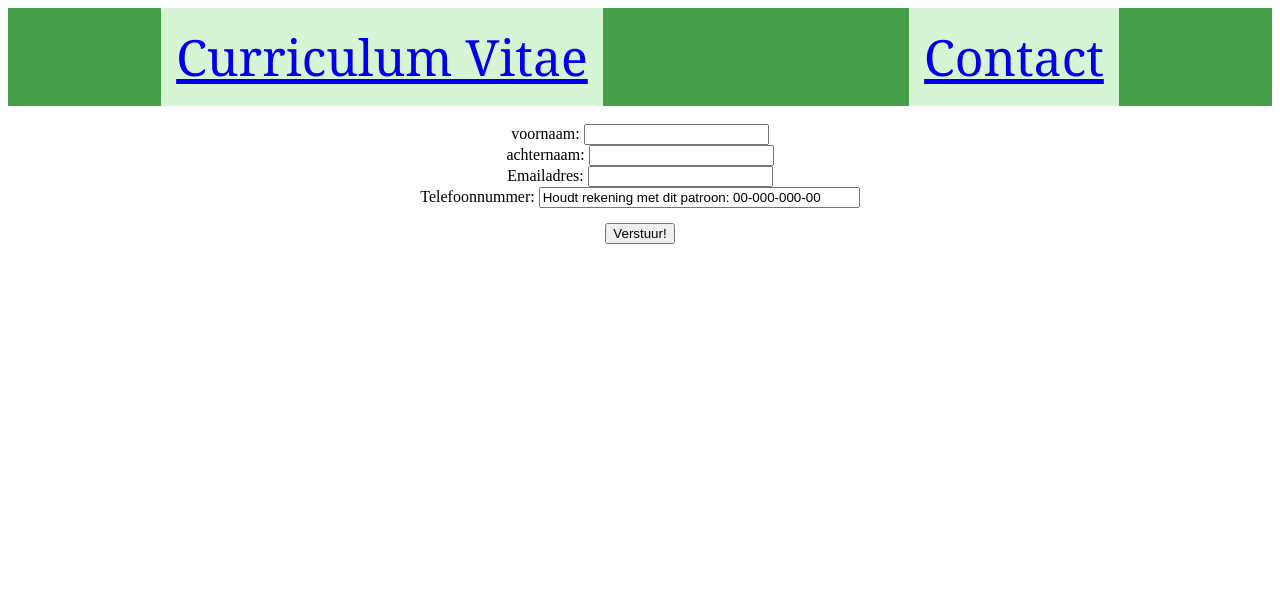
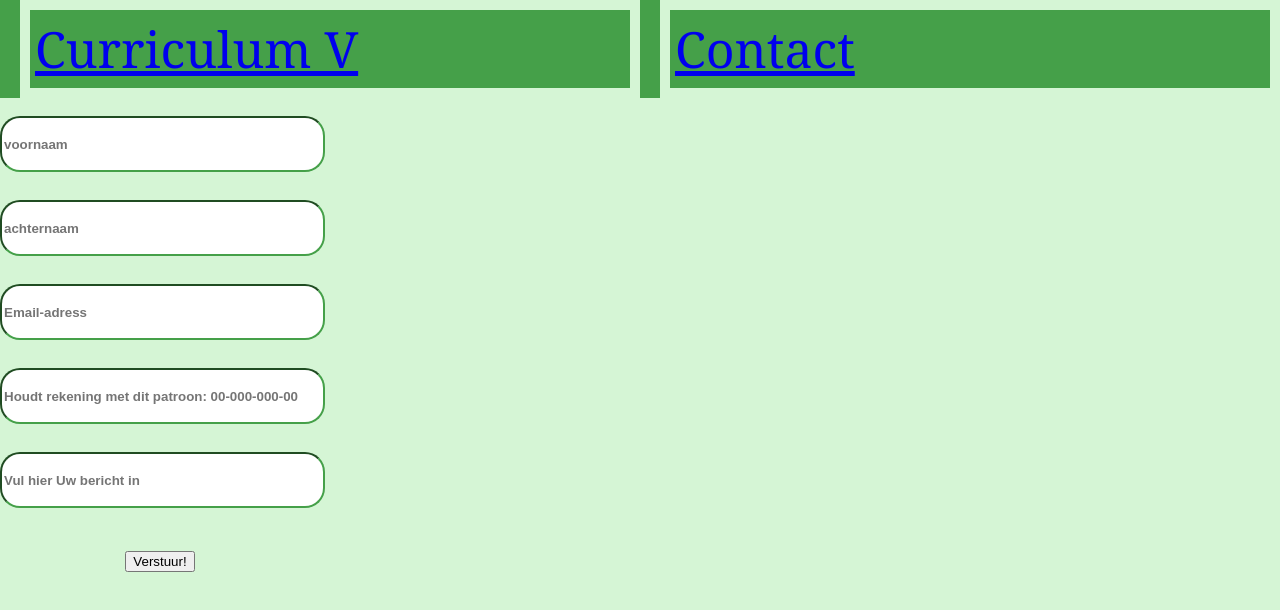
Before and after one commit to Kcalk04/studentversie, a plain HTML site: page ContactForm.html in a window 1280 px wide. Drawn offline with Linux system fonts and the light colour scheme.

Commit message:
CSS adjustmetns

```diff
--- a/ContactForm.html
+++ b/ContactForm.html
@@ -1,42 +1,55 @@
 <!DOCTYPE html>
 <html>
+
 <head>
     <meta charset="UTF-8">
     <title>CV Kiran Kok</title>
     <link rel="stylesheet" href="stylesheets/style.css">
     <meta name="viewport" content="width=device-width,initial-scale=1.0">
 </head>
+
 <body>
-    <div class="Header"><a class="headerItem" href="index.html">Curriculum Vitae</a> <a class="headerItem" href="ContactForm.html">Contact</a></div>
+    <div class="Header"><a class="headerItem" href="index.html">Curriculum V</a> <a class="headerItem"
+            href="ContactForm.html">Contact</a></div>
     <br>
-    <div align-content="center">
+   <div>
+    <section class="contactContainer">
+        <div>
              <form class="centration" action="http://localhost:3000/form" method="post" class="form-email">
+                <div class="formDivs"></div>
+                <div class="formDivs">
                     <label for="voornaam">
-                <span class="defaultSpacing">voornaam:</span>
-                <input type="voornaam" name="voornaam" id="voornaam" required minlength="3">
+                        <input class="formItem" type="voornaam" placeholder="voornaam" name="voornaam" id="voornaam" required minlength="3" size="37">
                         <span class="error" aria-live="polite"></span>
                     </label>
                     <br>
                     <label for="achternaam">
-                <span class="defaultSpacing">achternaam:</span>
-                <input type="achternaam" name="achternaam" id="achternaam" required minlength="3">
+                        <input class="formItem" type="achternaam" placeholder="achternaam" name="achternaam" id="achternaam" required minlength="3" size="37">
                         <span class="error" aria-live="polite"></span>
                     </label>
                     <br>
                     <label for="email">
-                <span class="defaultSpacing">Emailadres:</span>
-                <input type="email" name="email" id="email" required minlength="8">
+                        <input class="formItem" placeholder="Email-adress" type="email" name="email" id="email" required minlength="8" size="37">
                         <span class="error" aria-live="polite"></span>
                     </label>
                     <br>
-            <label class="defaultSpacing" for="phoneNumber">
-                <span class="defaultSpacing">Telefoonnummer: </span>
-                <input type="phonenumber" name="phoneNumber" id="phoneNumber" required pattern="^\d{2}-\d{8}$" value="Houdt rekening met dit patroon: 00-000-000-00" size="37">
+                    <label for="phoneNumber">
+                        <input class="formItem" type="phonenumber" name="phoneNumber" id="phoneNumber" required
+                            pattern="^\d{2}-\d{8}$" placeholder="Houdt rekening met dit patroon: 00-000-000-00" size="37">
+                        <span class="error" aria-live="polite"></span>
+                    </label>
+                    <br>
+                    <label for="messageBody">
+                        <input class="formItem" type="messageBody" name="messageBody" id="messageBody" required
+                            pattern="^\d{2}-\d{8}$" placeholder="Vul hier Uw bericht in" size="37">
                         <span class="error" aria-live="polite"></span>
                     </label>
                     <br>
                     <input class="buttonMargin" type="submit" value="Verstuur!">
+                </div>
             </form>
+        </div>
+    </section>
    </div>
 
 </body>
--- a/stylesheets/style.css
+++ b/stylesheets/style.css
@@ -61,6 +61,25 @@
     font-size: 25px;
     margin-bottom: 2px;
     margin-top: 6px;
+}
+
+.formItem {
+    margin-bottom: 10px;
+    font-weight: bold;
+    flex-direction: row;
+    min-height: 25px;
+    border-color: #45a049;
+    border-radius: 20px;
+}
+.formDivs {
+    width: 50%;
+    align-items: end;
+}
+
+.contactContainer {
+    text-align: center;
+    height: 50%;
+    width: 50%;
 }
 
 .profile-content__period {
@@ -156,11 +175,17 @@
 }
 
 .headerItem {
-    margin: auto;
+    width: 50%;
     padding: 5px;
-    font-size: 50px;
+    font-size: 20px;
     background-color: #d5f5d5;
     border: 10px solid #d5f5d5;
+}
+body {
+    background-color: #d5f5d5;
+    height: 100%;
+    width: 100%;
+    margin: 0;
 }
 .hide { display: none; }
 
@@ -193,4 +218,26 @@
         display: block; /* Ensure visibility in desktop layout */
     }
 
+    .formItem {
+        min-height: 50px;
+    }
+
+    .Header {
+        display: flex;
+        background-color: #45a049;
+        border-bottom: #d5f5d5 0.5px;
+        flex-direction: row;
+        font-family: Cambria, Cochin, Georgia, Times, 'Times New Roman', serif;
+        height: 20%;
+    }
+
+    .headerItem {
+        width: 50%;
+        padding: 5px;
+        margin-left: 20px;
+        font-size: 50px;
+        background-color: #45a049;
+        border: 10px solid #d5f5d5;
+    }
+
 }
```
Also changed, not shown: NodeJS server/package.json (added, +16 -0 lines), NodeJS server/server.js (added, +28 -0 lines), 1 other file. Lines whose indentation alone changed are shown as unchanged.
